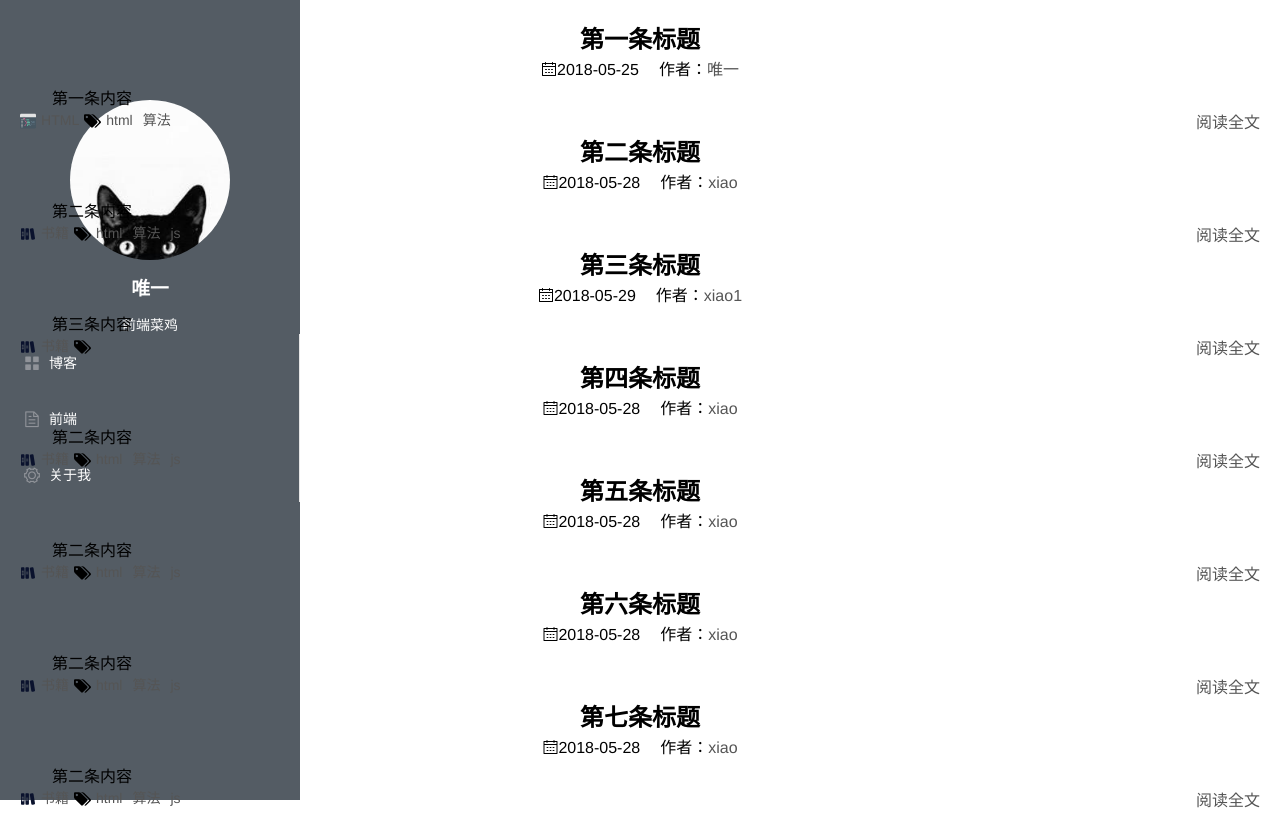
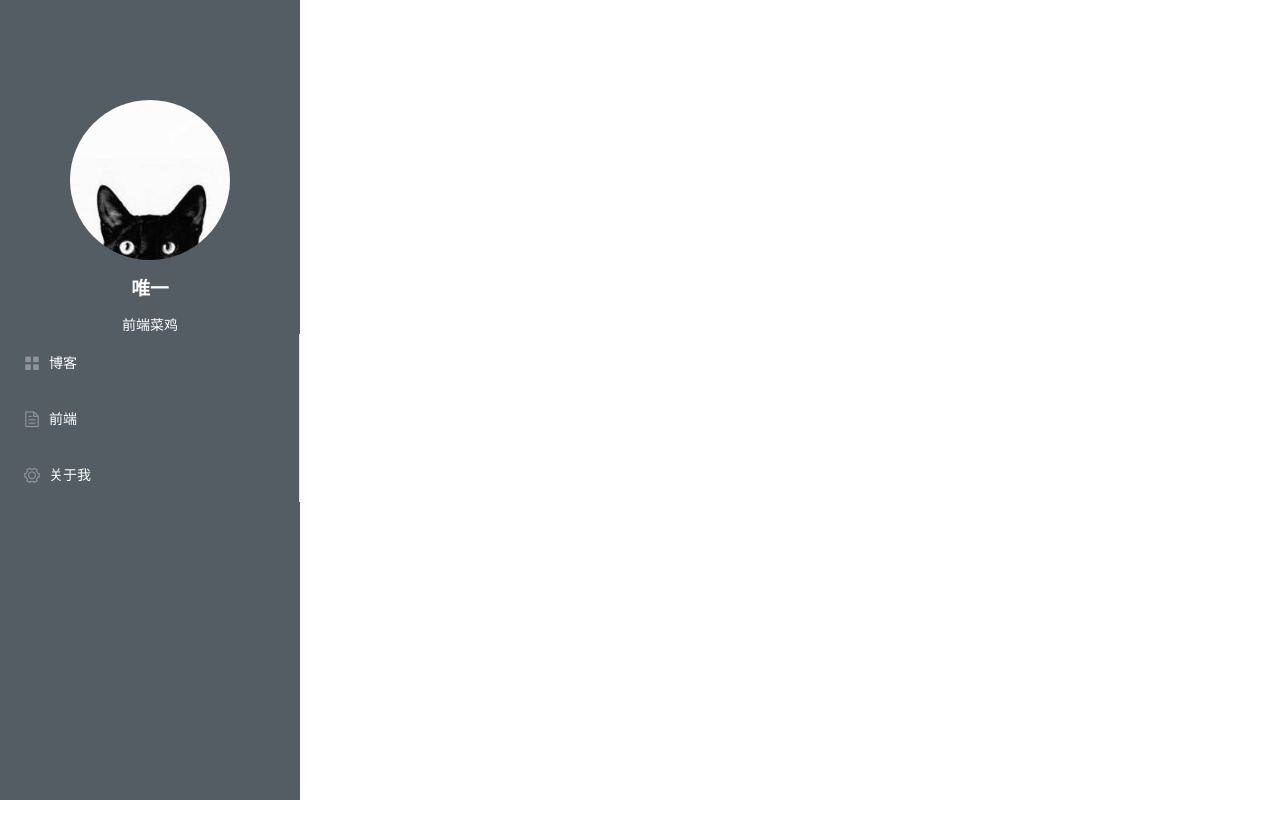
Before and after one commit to webgwy/blogs, a Vue app: page /#/ in a window 1280 px wide. After the commit the page ends 800 px from the top, so only its background shows below. Built offline with nearby package versions, Linux system fonts and the light colour scheme.

Commit message:
'前端收藏夹'

```diff
--- a/src/App.vue
+++ b/src/App.vue
@@ -23,7 +23,7 @@
           </el-menu>
         </el-aside>
         <el-main>
-         <articlelist></articlelist>
+         <favorite></favorite>
         </el-main>
     </el-container>
 
@@ -32,6 +32,7 @@
 
 <script>
 import articlelist from './components/articlelist'
+import favorite from './components/favorite'
 export default {
   data(){
     return{
@@ -49,7 +50,7 @@ export default {
   methods: {
 
   },
-  components:{articlelist},
+  components:{articlelist,favorite},
 };
 </script>
 
@@ -61,8 +62,7 @@ html,body{height: 100%;}
 .author h3{line-height: 50px;}
 .author p{font-size: 14px;}
 .author img{width: 160px;height: 160px;border-radius: 50%;}
-.el-aside{position: fixed;background: #545c64;padding-top: 100px;height: 100%;}
-.el-main{position: absolute;right:0;top:0;padding-left: 350px;width: 100%;}
+.el-aside{position: fixed;background: #545c64;padding-top: 100px;height: 100%;z-index: 999;}
+.el-main{position: absolute;right:0;top:0;padding-left: 350px;width: 100%;z-index: 1;}
 .el-menu-item{background: #545c64;}
-
 </style>
--- a/src/components/articlelist.vue
+++ b/src/components/articlelist.vue
@@ -1,5 +1,5 @@
 <template>
-  <div class="main">
+  <!-- <div class="main"> -->
     <ul class="articlelist">
       <li v-for="(item, index) in article" :key="index">
         <h2 class="article-title ac">{{item.headline}}</h2>
@@ -25,7 +25,7 @@
         </div>
       </li>
     </ul>
-  </div>
+  <!-- </div> -->
 </template>
 <script>
 export default {
@@ -56,24 +56,9 @@ export default {
 };
 </script>
 <style>
-.article-property {
-  display: -webkit-flex;
-  display: flex;
-  flex-wrap: nowrap;
-  justify-content: center;
-}
-.article-property span {
-  padding: 0 10px;
-  line-height: 30px;
-  font-size: 16px;
-}
-.articlelist-bot {
-  display: -webkit-flex; /* Safari */
-  display: flex;
-  flex-direction: row;
-  flex-wrap: nowrap;
-  justify-content: space-between;
-}
+.article-property {display: -webkit-flex;display: flex;flex-wrap: nowrap;justify-content: center;}
+.article-property span {padding: 0 10px;line-height: 30px;font-size: 16px;}
+.articlelist-bot {display: -webkit-flex;display: flex;flex-direction: row;flex-wrap: nowrap;justify-content: space-between;}
 .bot-left img{vertical-align: middle;}
 .bot-left .tag{padding: 0 5px;font-size: 14px;}
 </style>
--- /dev/null
+++ b/src/components/favorite.vue
@@ -0,0 +1,17 @@
+<template>
+<div class="classify">
+    <ul class="ckassify-ul">
+        <li></li>
+    </ul>
+</div>
+</template>
+
+<script>
+export default {
+
+}
+</script>
+
+<style>
+
+</style>
--- a/src/router/index.js
+++ b/src/router/index.js
@@ -1,6 +1,7 @@
 import Vue from 'vue'
 import Router from 'vue-router'
 import articlelist from '@/components/articlelist'
+import favorite from '@/components/favorite'
 
 Vue.use(Router)
 
@@ -8,6 +9,11 @@ export default new Router({
   routes: [
     {
       path: '/',
+      name: 'favorite',
+      component: favorite
+    },
+    {
+      path: '/',
       name: 'articlelist',
       component: articlelist
     }
```
